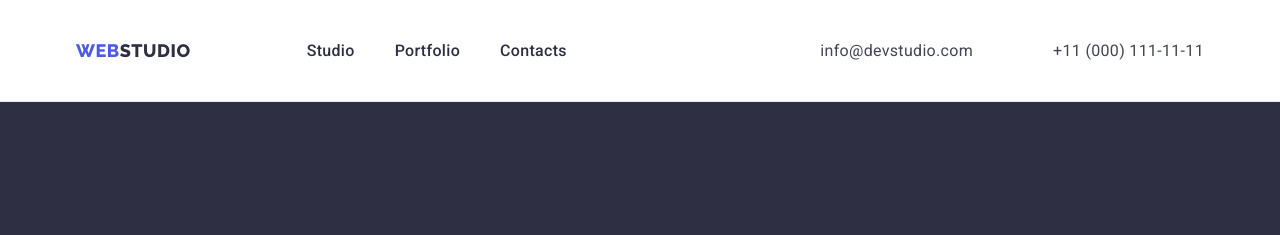
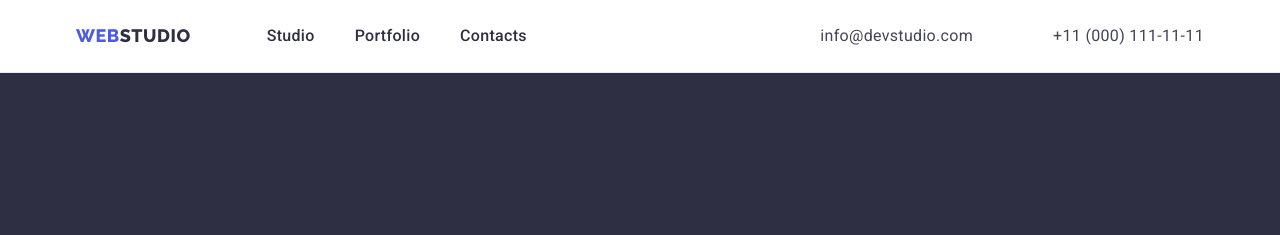
Before and after one commit to kristina-abobutsoae/goit-hw-03, a plain HTML site: page index.html in a window 1280 px wide. Shown: the top 235 px of the page. Drawn offline with nearby package versions, Linux system fonts and the light colour scheme.

Commit message:
Update styles.css

```diff
--- a/css/styles.css
+++ b/css/styles.css
@@ -68,9 +68,6 @@ img {display: block;}
 /* ==== HEADER ==== */
 
 .header-page {
-  display: flex;
-  align-items: center;
-  background: #ffffff;
   border-bottom: 1px solid #e7e9fc;
 }
 
@@ -83,8 +80,8 @@ img {display: block;}
 
 .trademark-link {
   margin-right: 76px;
-  padding-top: 40px;
-  padding-bottom: 40px;
+  padding-top: 24px;
+  padding-bottom: 24px;
 
   color: var(--main-color);
   font-family: "Raleway", sans-serif;
@@ -162,6 +159,7 @@ img {display: block;}
 
 .address {
   font-style: normal;
+  margin-left: auto;
 }
 
 .contact {
@@ -426,9 +424,6 @@ img {
   height: auto;
 }
 .header-page {
-  display: flex;
-  align-items: center;
-  background: #ffffff;
   border-bottom: 1px solid #e7e9fc;
 }
 
@@ -441,8 +436,8 @@ img {
 
 .trademark-link {
   margin-right: 76px;
-  padding-top: 40px;
-  padding-bottom: 40px;
+  padding-top: 24px;
+  padding-bottom: 24px;
 
   color: var(--main-color);
   font-family: "Raleway", sans-serif;
@@ -471,7 +466,6 @@ img {
   display: flex;
   margin-right: auto;
   align-items: center;
-  gap: 40px;
 }
 
 .nav-list {
```
